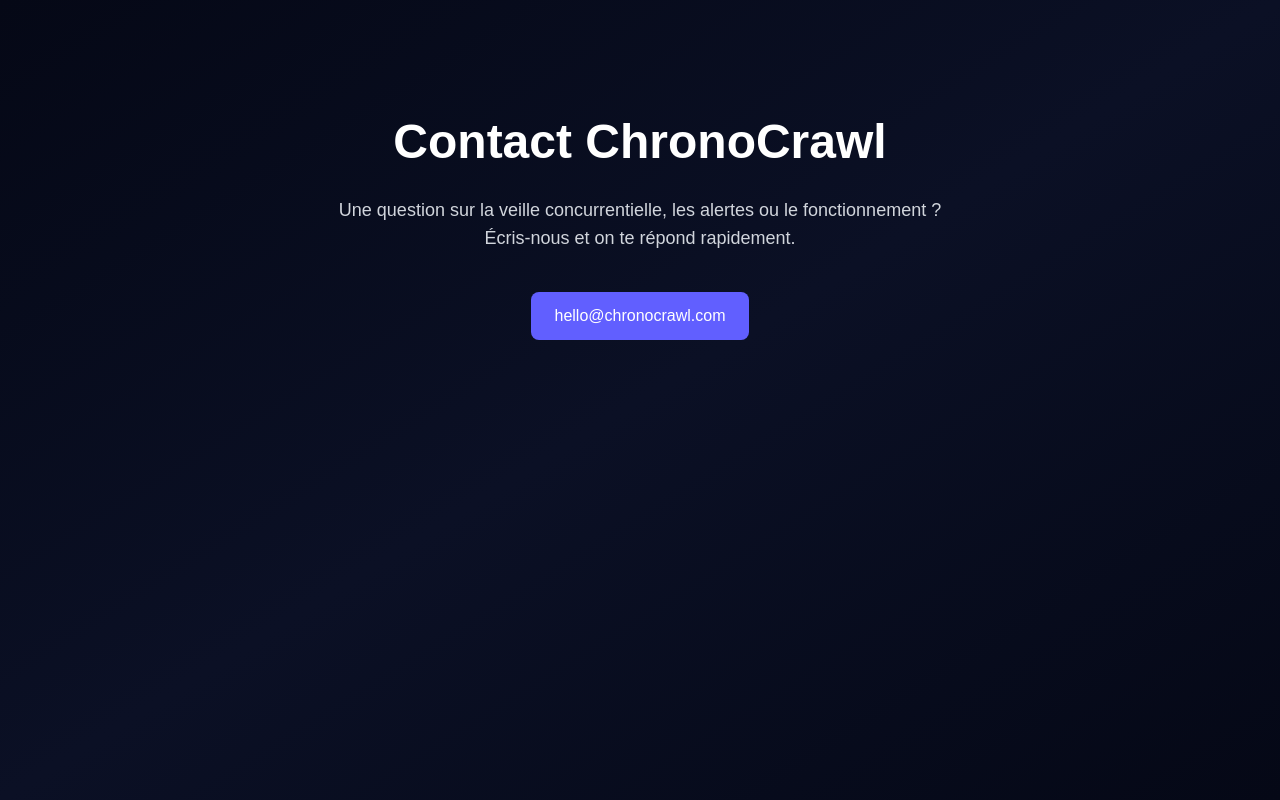
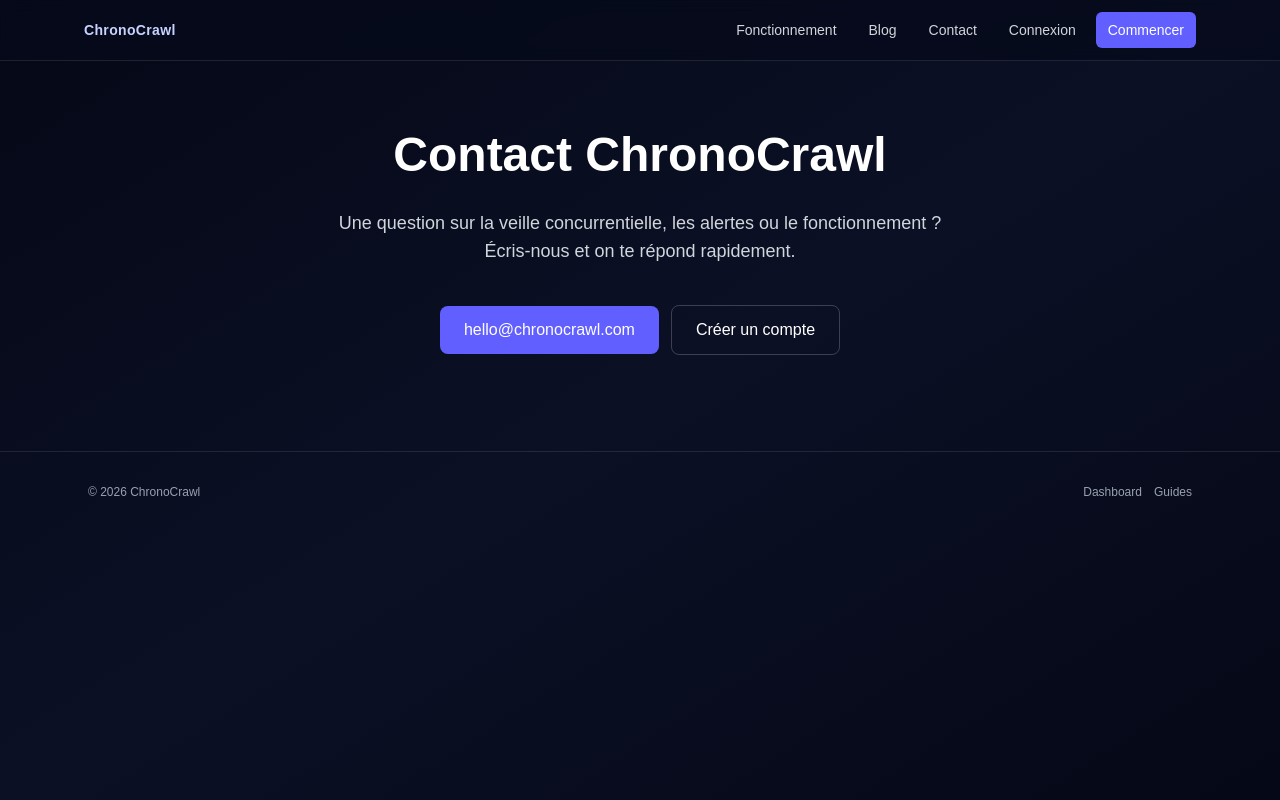
Before and after one commit to cesarchiquet/chronocrawl-web, a Next.js app: page /contact in a window 1280 px wide. Built offline with nearby package versions, Linux system fonts and the light colour scheme.

Commit message:
feat(ui): unify public chrome and polish auth/marketing pages

```diff
--- a/app/blog/guide-surveiller-site-concurrent/page.tsx
+++ b/app/blog/guide-surveiller-site-concurrent/page.tsx
@@ -1,6 +1,8 @@
 "use client";
 
+import Link from "next/link";
 import { motion } from "framer-motion";
+import PublicChrome from "@/components/PublicChrome";
 
 const fadeUp = {
   hidden: { opacity: 0, y: 20 },
@@ -13,12 +15,12 @@ const fadeUp = {
 
 export default function GuideSurveillerSiteConcurrent() {
   return (
-    <main className="min-h-screen bg-gradient-to-br from-[#050816] via-[#0b1025] to-[#050816] text-white">
+    <PublicChrome>
       <motion.article
         variants={fadeUp}
         initial="hidden"
         animate="visible"
-        className="max-w-3xl mx-auto px-6 pt-28 pb-24"
+        className="max-w-3xl mx-auto px-6 pt-16 pb-24"
       >
         <p className="text-sm text-indigo-300 font-medium">Guide</p>
         <h1 className="text-4xl md:text-5xl font-bold mt-2">
@@ -91,14 +93,14 @@ export default function GuideSurveillerSiteConcurrent() {
           <p className="text-gray-300 mb-4">
             Envie de mettre ça en place facilement ?
           </p>
-          <a
-            href="mailto:hello@chronocrawl.com?subject=Contact%20ChronoCrawl"
+          <Link
+            href="/signup"
             className="inline-flex items-center justify-center px-6 py-3 rounded-lg bg-indigo-500 hover:bg-indigo-400 transition font-medium"
           >
-            Contacter ChronoCrawl
-          </a>
+            Créer un compte ChronoCrawl
+          </Link>
         </div>
       </motion.article>
-    </main>
+    </PublicChrome>
   );
 }
--- a/app/blog/page.tsx
+++ b/app/blog/page.tsx
@@ -1,6 +1,8 @@
 "use client";
 
+import Link from "next/link";
 import { motion } from "framer-motion";
+import PublicChrome from "@/components/PublicChrome";
 
 const fadeUp = {
   hidden: { opacity: 0, y: 20 },
@@ -13,12 +15,12 @@ const fadeUp = {
 
 export default function BlogPage() {
   return (
-    <main className="min-h-screen bg-gradient-to-br from-[#050816] via-[#0b1025] to-[#050816] text-white">
+    <PublicChrome>
       <motion.section
         variants={fadeUp}
         initial="hidden"
         animate="visible"
-        className="max-w-5xl mx-auto px-6 pt-28 pb-24"
+        className="max-w-5xl mx-auto px-6 pt-16 pb-24"
       >
         <h1 className="text-4xl md:text-5xl font-bold text-center">Blog</h1>
         <p className="mt-6 text-lg text-gray-300 text-center max-w-2xl mx-auto">
@@ -27,7 +29,7 @@ export default function BlogPage() {
         </p>
 
         <div className="mt-12 grid gap-6">
-          <a
+          <Link
             href="/blog/guide-surveiller-site-concurrent"
             className="block rounded-xl bg-white/5 border border-white/10 p-6 hover:bg-white/10 transition"
           >
@@ -38,9 +40,19 @@ export default function BlogPage() {
               Les étapes clés pour détecter les changements, recevoir des
               alertes et garder un avantage concurrentiel.
             </p>
-          </a>
+          </Link>
+          <Link
+            href="/fonctionnement"
+            className="block rounded-xl bg-white/5 border border-white/10 p-6 hover:bg-white/10 transition"
+          >
+            <h2 className="text-xl font-semibold mb-2">Voir le fonctionnement complet</h2>
+            <p className="text-gray-300 text-sm">
+              Découvre comment les scans, la détection et les alertes sont
+              orchestrés dans ChronoCrawl.
+            </p>
+          </Link>
         </div>
       </motion.section>
-    </main>
+    </PublicChrome>
   );
 }
--- a/app/contact/page.tsx
+++ b/app/contact/page.tsx
@@ -1,5 +1,7 @@
 "use client";
+import Link from "next/link";
 import { motion } from "framer-motion";
+import PublicChrome from "@/components/PublicChrome";
 
 const fadeUp = {
   hidden: { opacity: 0, y: 20 },
@@ -12,12 +14,12 @@ const fadeUp = {
 
 export default function ContactPage() {
   return (
-    <main className="min-h-screen bg-gradient-to-br from-[#050816] via-[#0b1025] to-[#050816] text-white">
+    <PublicChrome>
       <motion.section
         variants={fadeUp}
         initial="hidden"
         animate="visible"
-        className="max-w-4xl mx-auto px-6 pt-28 pb-24 text-center"
+        className="max-w-4xl mx-auto px-6 pt-16 pb-24 text-center"
       >
         <h1 className="text-4xl md:text-5xl font-bold leading-tight">
           Contact ChronoCrawl
@@ -27,15 +29,21 @@ export default function ContactPage() {
           fonctionnement ? Écris‑nous et on te répond rapidement.
         </p>
 
-        <div className="mt-10">
+        <div className="mt-10 flex flex-wrap items-center justify-center gap-3">
           <a
             href="mailto:hello@chronocrawl.com?subject=Contact%20ChronoCrawl"
             className="inline-flex items-center justify-center px-6 py-3 rounded-lg bg-indigo-500 hover:bg-indigo-400 transition font-medium"
           >
             hello@chronocrawl.com
           </a>
+          <Link
+            href="/signup"
+            className="inline-flex items-center justify-center px-6 py-3 rounded-lg border border-white/20 hover:bg-white/5 transition font-medium"
+          >
+            Créer un compte
+          </Link>
         </div>
       </motion.section>
-    </main>
+    </PublicChrome>
   );
 }
--- a/app/signup/page.tsx
+++ b/app/signup/page.tsx
@@ -1,9 +1,11 @@
 "use client";
 
+import Link from "next/link";
 import { useState } from "react";
 import { supabase } from "@/lib/supabaseClient";
 import { motion } from "framer-motion";
 import { useRouter } from "next/navigation";
+import PublicChrome from "@/components/PublicChrome";
 
 const fadeUp = {
   hidden: { opacity: 0, y: 20 },
@@ -25,6 +27,13 @@ export default function SignupPage() {
     "idle"
   );
   const [message, setMessage] = useState("");
+  const passwordsMatch =
+    confirmPassword.length === 0 || password === confirmPassword;
+  const canSubmit =
+    email.trim().length > 4 &&
+    password.length >= 6 &&
+    confirmPassword.length >= 6 &&
+    passwordsMatch;
 
   const handleSignUp = async () => {
     if (!email || !password) {
@@ -65,12 +74,12 @@ export default function SignupPage() {
   };
 
   return (
-    <main className="min-h-screen bg-gradient-to-br from-[#050816] via-[#0b1025] to-[#050816] text-white">
+    <PublicChrome>
       <motion.section
         variants={fadeUp}
         initial="hidden"
         animate="visible"
-        className="max-w-md mx-auto px-6 pt-28 pb-24 text-center"
+        className="max-w-md mx-auto px-6 pt-16 pb-24 text-center"
       >
         <h1 className="text-3xl md:text-4xl font-bold">Créer un compte</h1>
         <p className="mt-4 text-gray-300">
@@ -82,46 +91,74 @@ export default function SignupPage() {
             type="email"
             placeholder="ton@email.com"
             value={email}
-            onChange={(e) => setEmail(e.target.value)}
+            onChange={(e) => {
+              setEmail(e.target.value);
+              setMessage("");
+              setStatus("idle");
+            }}
             className="w-full px-4 py-3 rounded-lg bg-white/5 border border-white/10 focus:outline-none focus:border-indigo-400"
           />
           <input
             type="password"
             placeholder="Mot de passe"
             value={password}
-            onChange={(e) => setPassword(e.target.value)}
+            onChange={(e) => {
+              setPassword(e.target.value);
+              setMessage("");
+              setStatus("idle");
+            }}
             className="w-full px-4 py-3 rounded-lg bg-white/5 border border-white/10 focus:outline-none focus:border-indigo-400"
           />
           <input
             type="password"
             placeholder="Confirmer le mot de passe"
             value={confirmPassword}
-            onChange={(e) => setConfirmPassword(e.target.value)}
-            className="w-full px-4 py-3 rounded-lg bg-white/5 border border-white/10 focus:outline-none focus:border-indigo-400"
+            onChange={(e) => {
+              setConfirmPassword(e.target.value);
+              setMessage("");
+              setStatus("idle");
+            }}
+            className={`w-full px-4 py-3 rounded-lg bg-white/5 border focus:outline-none focus:border-indigo-400 ${
+              passwordsMatch ? "border-white/10" : "border-red-400/60"
+            }`}
           />
           <input
             type="text"
             placeholder="Type de site (SaaS, e‑commerce, agence...)"
             value={siteType}
-            onChange={(e) => setSiteType(e.target.value)}
+            onChange={(e) => {
+              setSiteType(e.target.value);
+              setMessage("");
+              setStatus("idle");
+            }}
             className="w-full px-4 py-3 rounded-lg bg-white/5 border border-white/10 focus:outline-none focus:border-indigo-400"
           />
           <input
             type="url"
             placeholder="URL concurrente à surveiller"
             value={targetUrl}
-            onChange={(e) => setTargetUrl(e.target.value)}
+            onChange={(e) => {
+              setTargetUrl(e.target.value);
+              setMessage("");
+              setStatus("idle");
+            }}
             className="w-full px-4 py-3 rounded-lg bg-white/5 border border-white/10 focus:outline-none focus:border-indigo-400"
           />
 
           <button
             onClick={handleSignUp}
             className="w-full px-4 py-3 rounded-lg bg-indigo-500 hover:bg-indigo-400 transition font-medium"
-            disabled={status === "loading"}
+            disabled={status === "loading" || !canSubmit}
           >
-            Créer un compte
+            {status === "loading" ? "Création..." : "Créer un compte"}
           </button>
         </div>
+
+        {!passwordsMatch && (
+          <p className="mt-3 text-xs text-red-300">
+            Les mots de passe doivent être identiques.
+          </p>
+        )}
 
         {message && (
           <p
@@ -134,11 +171,11 @@ export default function SignupPage() {
         )}
 
         <div className="mt-6 text-sm text-gray-300">
-          <a href="/login" className="underline underline-offset-4">
+          <Link href="/login" className="underline underline-offset-4">
             Déjà un compte ? Se connecter
-          </a>
+          </Link>
         </div>
       </motion.section>
-    </main>
+    </PublicChrome>
   );
 }
--- /dev/null
+++ b/components/PublicChrome.tsx
@@ -0,0 +1,52 @@
+"use client";
+
+import Link from "next/link";
+
+type PublicChromeProps = {
+  children: React.ReactNode;
+};
+
+export default function PublicChrome({ children }: PublicChromeProps) {
+  return (
+    <main className="min-h-screen bg-gradient-to-br from-[#050816] via-[#0b1025] to-[#050816] text-white">
+      <header className="sticky top-0 z-30 border-b border-white/10 bg-[#060a1bcc]/90 backdrop-blur">
+        <nav className="mx-auto flex w-full max-w-6xl items-center justify-between px-5 py-3">
+          <Link href="/" className="text-sm font-semibold tracking-wide text-indigo-200">
+            ChronoCrawl
+          </Link>
+          <div className="flex items-center gap-2 text-xs sm:text-sm">
+            <Link href="/fonctionnement" className="rounded-md px-3 py-2 text-gray-300 hover:bg-white/5 hover:text-white">
+              Fonctionnement
+            </Link>
+            <Link href="/blog" className="rounded-md px-3 py-2 text-gray-300 hover:bg-white/5 hover:text-white">
+              Blog
+            </Link>
+            <Link href="/contact" className="rounded-md px-3 py-2 text-gray-300 hover:bg-white/5 hover:text-white">
+              Contact
+            </Link>
+            <Link href="/login" className="rounded-md px-3 py-2 text-gray-300 hover:bg-white/5 hover:text-white">
+              Connexion
+            </Link>
+            <Link href="/signup" className="rounded-md bg-indigo-500 px-3 py-2 font-medium text-white hover:bg-indigo-400">
+              Commencer
+            </Link>
+          </div>
+        </nav>
+      </header>
+      {children}
+      <footer className="border-t border-white/10 py-8">
+        <div className="mx-auto flex w-full max-w-6xl flex-wrap items-center justify-between gap-2 px-6 text-xs text-gray-400">
+          <p>© 2026 ChronoCrawl</p>
+          <div className="flex items-center gap-3">
+            <Link href="/dashboard" className="hover:text-gray-200">
+              Dashboard
+            </Link>
+            <Link href="/blog" className="hover:text-gray-200">
+              Guides
+            </Link>
+          </div>
+        </div>
+      </footer>
+    </main>
+  );
+}
```
Also changed, not shown: app/fonctionnement/page.tsx (+16 -8 lines), app/login/page.tsx (+29 -10 lines).
